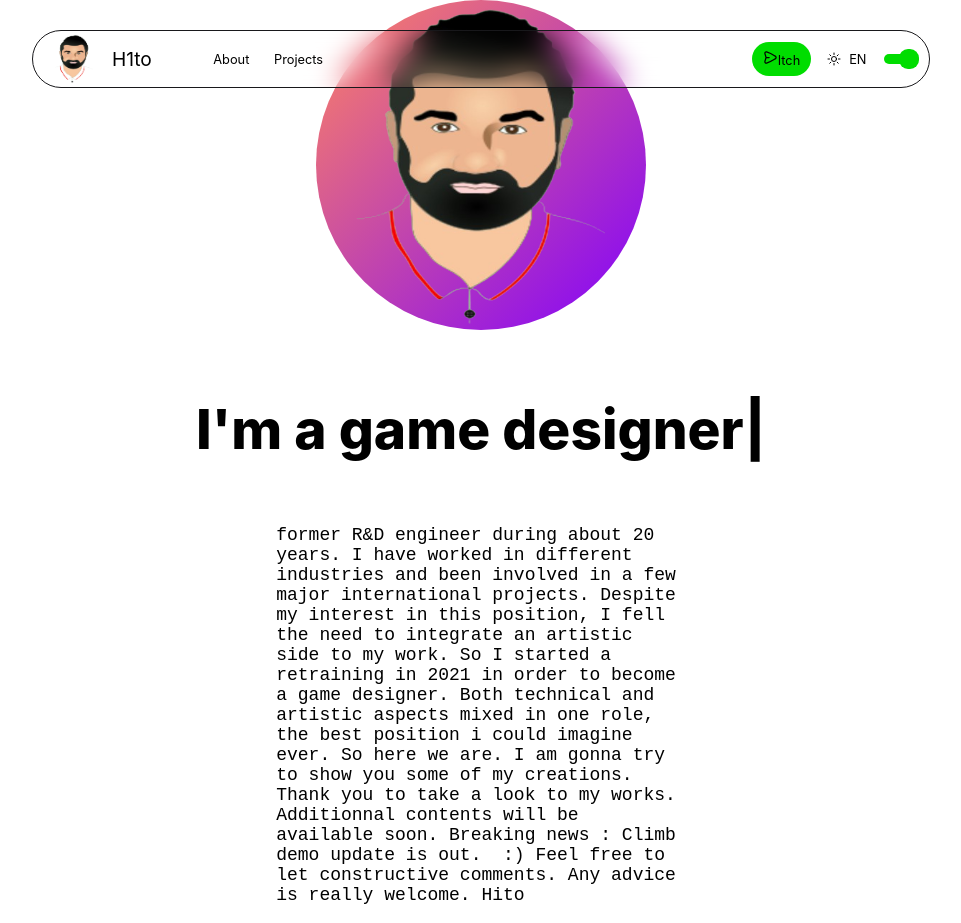
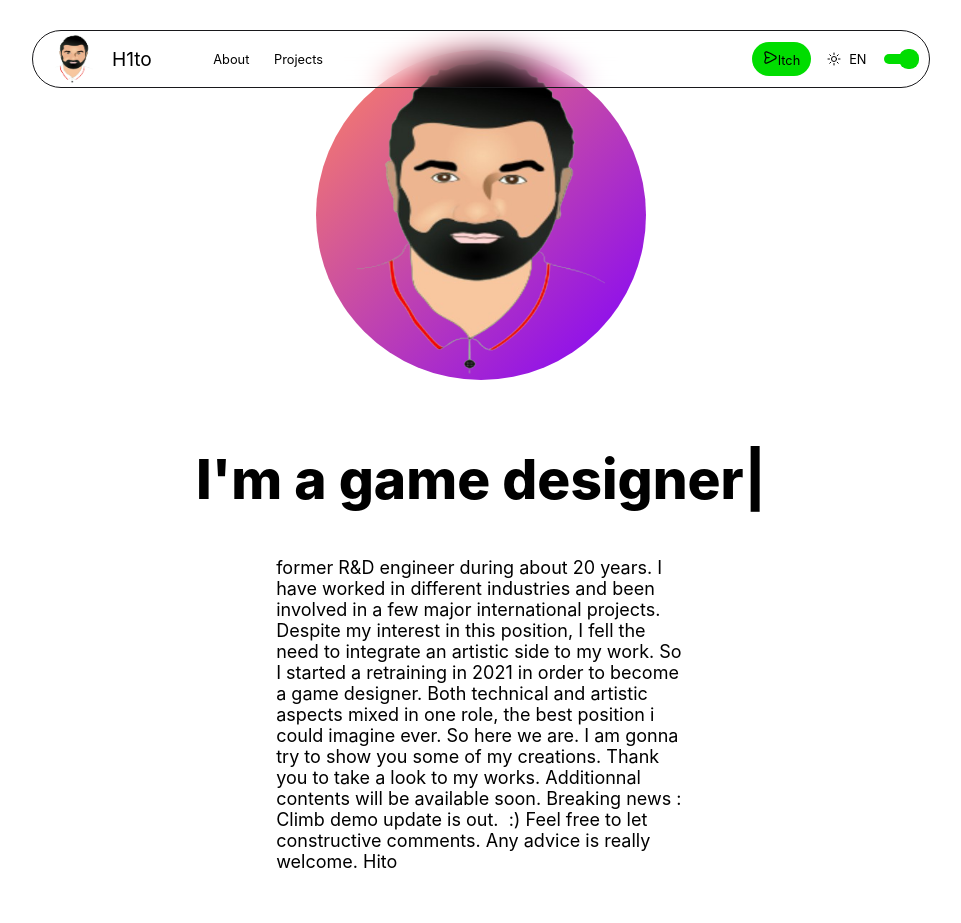
Before and after one commit to Matsuel/olivier, a React (Create React App) app: page / in a window 1280 px wide. Shown: the whole page, without its empty margins (159-1120 px from the left). After the commit the page ends 872 px from the top, so only its background shows below. Built offline with nearby package versions, Linux system fonts and the light colour scheme.

Commit message:
edit paragrph

```diff
--- a/src/Components/Home/Home.css
+++ b/src/Components/Home/Home.css
@@ -1,5 +1,5 @@
 .home-wrapper{
-    margin-top: 0px;
+    margin-top: 50px;
     height:auto;
     width: 100%;
     display: flex;
--- a/src/Components/Home/Home.tsx
+++ b/src/Components/Home/Home.tsx
@@ -27,7 +27,7 @@ const Home = () => {
                     repeat={Infinity}
                 />
             </h1>
-            <pre className={`home-text`} >
+            <div className={`home-text ${darkMode ? "home-title-light" : "home-title-dark"}`}>
                 former R&D engineer during about 20 years. I have worked in different industries and been involved in a few major international projects.
                 Despite my interest in this position, I fell the need to integrate an artistic side to my work.
                 So I started a retraining in 2021 in order to become a game designer. Both technical and artistic aspects mixed in one role, the best position i could imagine ever.
@@ -37,7 +37,7 @@ const Home = () => {
                 Feel free to let constructive comments.
                 Any advice is really welcome.
                 Hito
-            </pre>
+            </div>
         </section>
     )
 }
```
